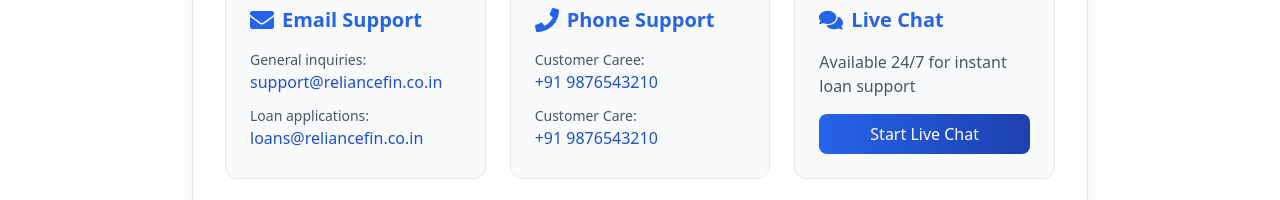
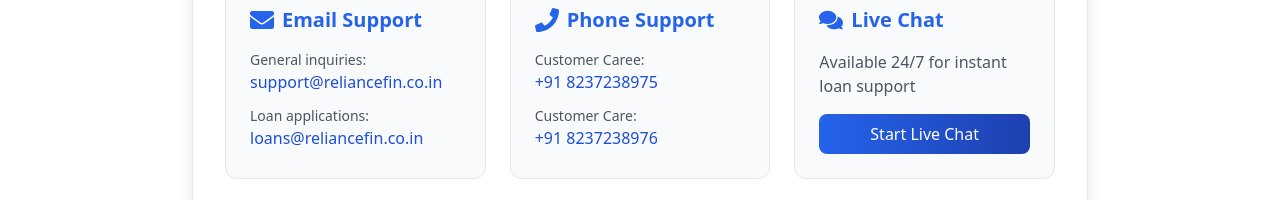
Before and after one commit to mackmohanline-art/jila, a React (Create React App) app: page /contact in a window 1280 px wide. Shown: the part 352-552 px from the top of the page. Built offline with nearby package versions, Linux system fonts and the light colour scheme.

Commit message:
Update Contact.jsx

```diff
--- a/src/components/Contact.jsx
+++ b/src/components/Contact.jsx
@@ -27,8 +27,8 @@ const Contact = () => {
             icon={<FaPhone size={24} className="mr-2" />}
             title="Phone Support"
             items={[
-              { label: 'Customer Caree', value: '+91 9876543210' },
-              { label: 'Customer Care', value: '+91 9876543210' }
+              { label: 'Customer Caree', value: '+91 8237238975' },
+              { label: 'Customer Care', value: '+91 8237238976' }
             ]}
           />
 
@@ -37,7 +37,7 @@ const Contact = () => {
             title="Live Chat"
             description="Available 24/7 for instant loan support"
             button="Start Live Chat"
-            link="https://wa.me/917462881297"  // WhatsApp link for Reliance Finance
+            link="https://wa.me/918237238976"  // WhatsApp link for Reliance Finance
           />
         </div>
 
@@ -157,4 +157,5 @@ const ContactCard = ({ icon, title, items, description, button, link }) => {
   );
 };
 
+
 export default Contact;
```
